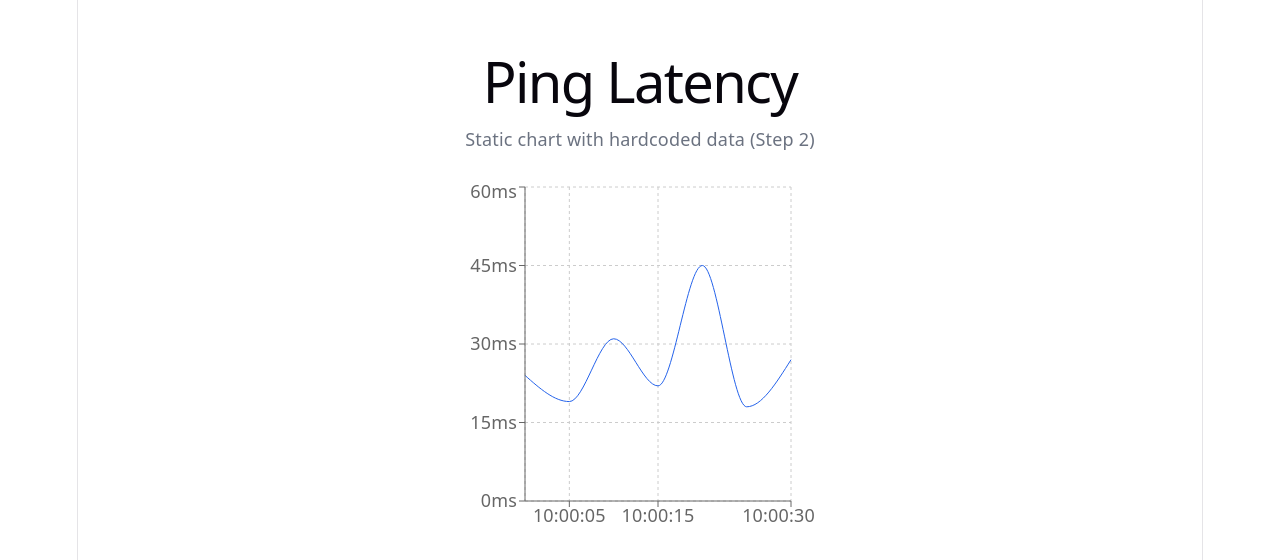
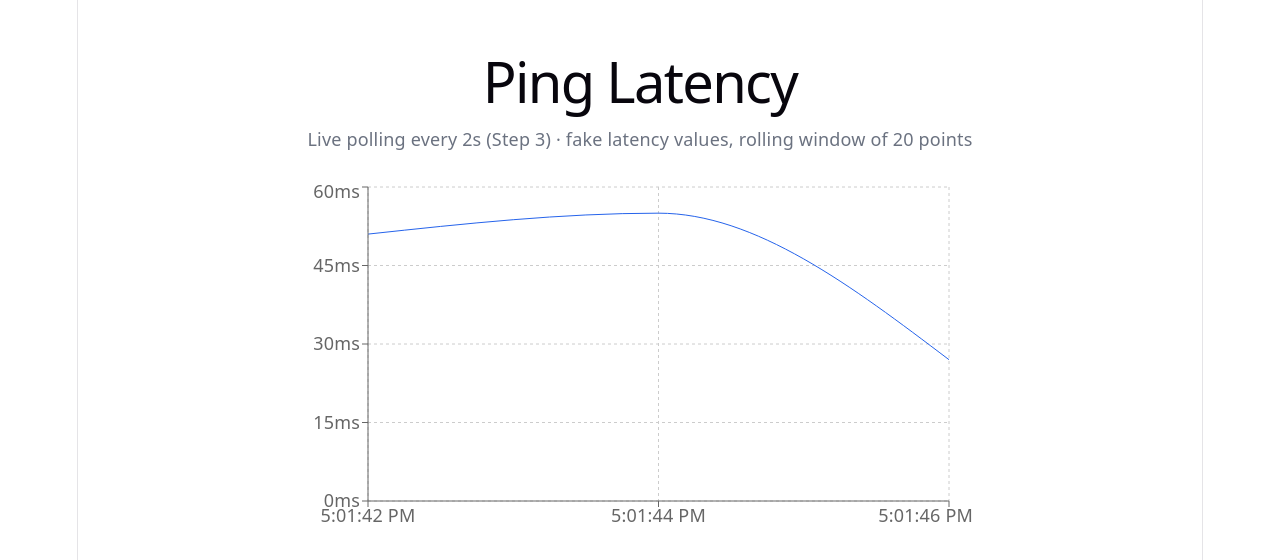
Before and after one commit to juusimaa/reactping, a React (Vite) app: page / in a window 1280 px wide. Shown: the top 560 px of the page. Built offline with nearby package versions, Linux system fonts and the light colour scheme.

Commit message:
Implement live polling for ping latency data with rolling window

```diff
--- a/src/App.tsx
+++ b/src/App.tsx
@@ -1,23 +1,43 @@
+import { useEffect, useState } from 'react'
 import PingChart from './PingChart'
 import type { PingDataPoint } from './types'
 import './App.css'
 
-const fakeData: PingDataPoint[] = [
-  { time: '10:00:00', latencyMs: 24 },
-  { time: '10:00:05', latencyMs: 19 },
-  { time: '10:00:10', latencyMs: 31 },
-  { time: '10:00:15', latencyMs: 22 },
-  { time: '10:00:20', latencyMs: 45 },
-  { time: '10:00:25', latencyMs: 18 },
-  { time: '10:00:30', latencyMs: 27 },
-]
+const POLL_INTERVAL_MS = 2000
+const MAX_POINTS = 20
+
+function randomLatencyMs() {
+  return Math.round(15 + Math.random() * 40)
+}
+
+function nowLabel() {
+  return new Date().toLocaleTimeString()
+}
 
 function App() {
+  const [data, setData] = useState<PingDataPoint[]>(() => [
+    { time: nowLabel(), latencyMs: randomLatencyMs() },
+  ])
+
+  useEffect(() => {
+    const id = setInterval(() => {
+      setData((prev) => {
+        const next = [...prev, { time: nowLabel(), latencyMs: randomLatencyMs() }]
+        return next.length > MAX_POINTS ? next.slice(next.length - MAX_POINTS) : next
+      })
+    }, POLL_INTERVAL_MS)
+
+    return () => clearInterval(id)
+  }, [])
+
   return (
     <main className="app">
       <h1>Ping Latency</h1>
-      <p className="subtitle">Static chart with hardcoded data (Step 2)</p>
-      <PingChart data={fakeData} />
+      <p className="subtitle">
+        Live polling every {POLL_INTERVAL_MS / 1000}s (Step 3) &middot; fake latency values,
+        rolling window of {MAX_POINTS} points
+      </p>
+      <PingChart data={data} />
     </main>
   )
 }
```
